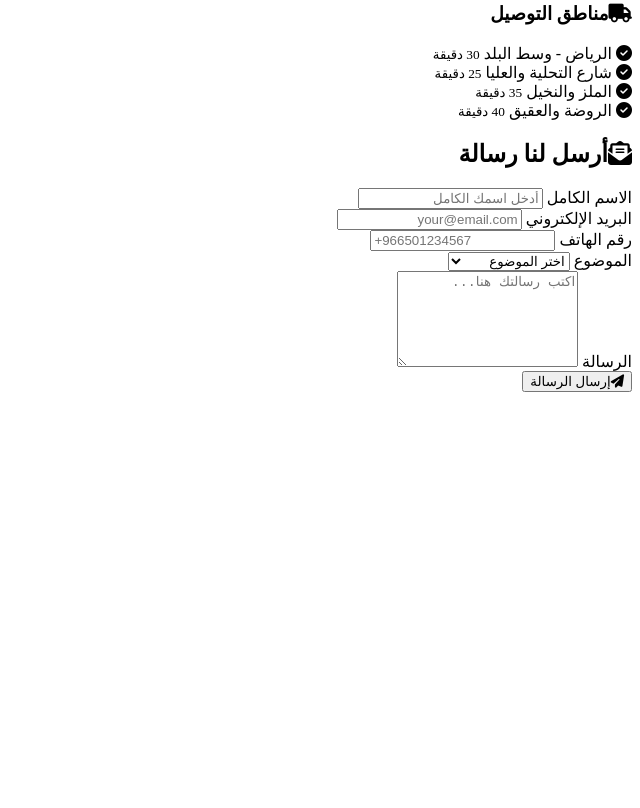
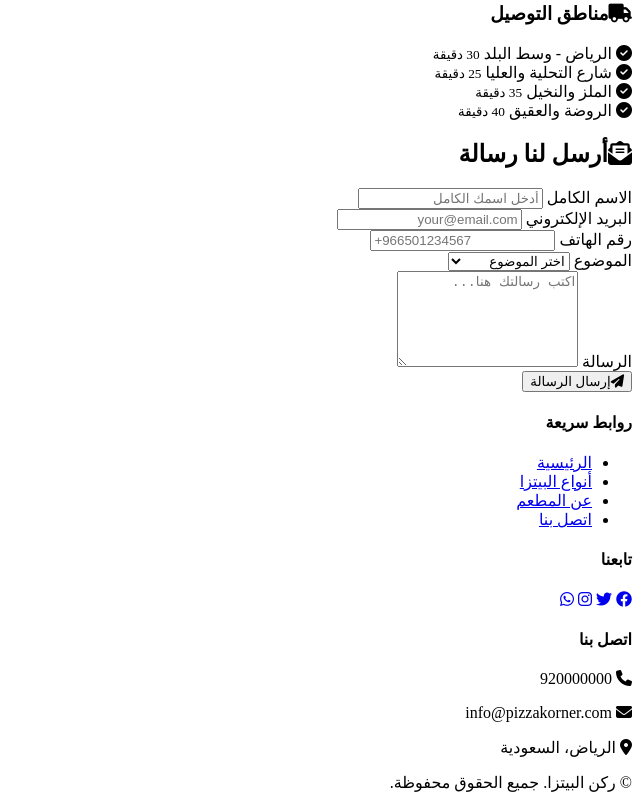
Before and after one commit to muhammet-g/Pizza-restaurant-project, a website: page src/contact.html in a window 1280 px wide. Shown: the part 1737-2545 px from the top of the page, without its empty margins (640-1280 px from the left). Before the commit the page ends 2137 px from the top, so only its background shows below. Drawn offline with nearby package versions, Linux system fonts and the light colour scheme; a web font is replaced by a local one.

Commit message:
Update contact page after reverting styling changes

```diff
--- a/src/contact.html
+++ b/src/contact.html
@@ -232,7 +232,47 @@
     </section>
 
     <!-- ========== Footer ========== -->
-    <footer id="footer"></footer>
+    <footer class="footer">
+        <div class="container">
+            <div class="row footer-content">
+
+                <div class="col-12 col-md-4 footer-section">
+                    <h4>روابط سريعة</h4>
+                    <ul class="footer-links">
+                        <li><a href="index.html">الرئيسية</a></li>
+                        <li><a href="pizza.html">أنواع البيتزا</a></li>
+                        <li><a href="about.html">عن المطعم</a></li>
+                        <li><a href="contact.html">اتصل بنا</a></li>
+                    </ul>
+                </div>
+
+                <div class="col-12 col-md-4 footer-section">
+                    <h4>تابعنا</h4>
+                    <div class="social-links">
+                        <a href="#" class="social-link"><i class="fab fa-facebook"></i></a>
+                        <a href="#" class="social-link"><i class="fab fa-twitter"></i></a>
+                        <a href="#" class="social-link"><i class="fab fa-instagram"></i></a>
+                        <a href="#" class="social-link"><i class="fab fa-whatsapp"></i></a>
+                    </div>
+                </div>
+
+                <div class="col-12 col-md-4 footer-section footer-contact">
+                    <h4>اتصل بنا</h4>
+                    <div class="contact-info">
+                        <p><i class="fas fa-phone"></i> 920000000</p>
+                        <p><i class="fas fa-envelope"></i> info@pizzakorner.com</p>
+                        <p><i class="fas fa-map-marker-alt"></i> الرياض، السعودية</p>
+                    </div>
+                </div>
+            </div>
+
+            <div class="footer-divider"></div>
+
+            <div class="footer-bottom">
+                <p>&copy; <span id="year"></span> ركن البيتزا. جميع الحقوق محفوظة.</p>
+            </div>
+        </div>
+    </footer>
 
     <script src="https://cdn.jsdelivr.net/npm/bootstrap@5.2.3/dist/js/bootstrap.bundle.min.js"></script>
     <script src="js/common.js"></script>
```
